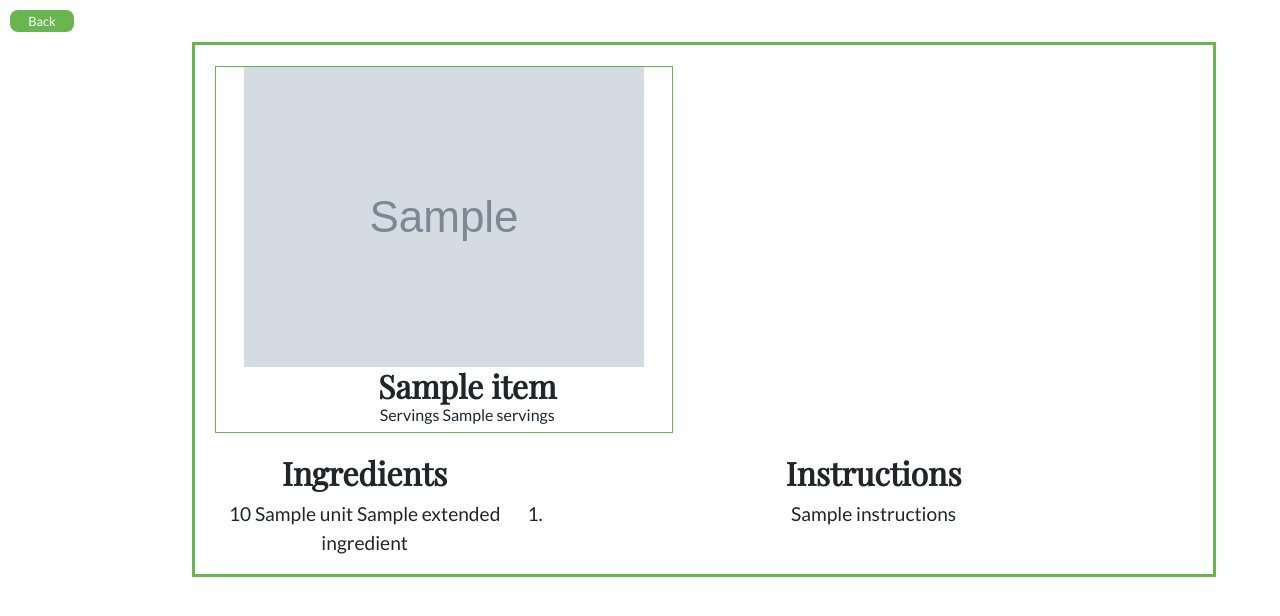
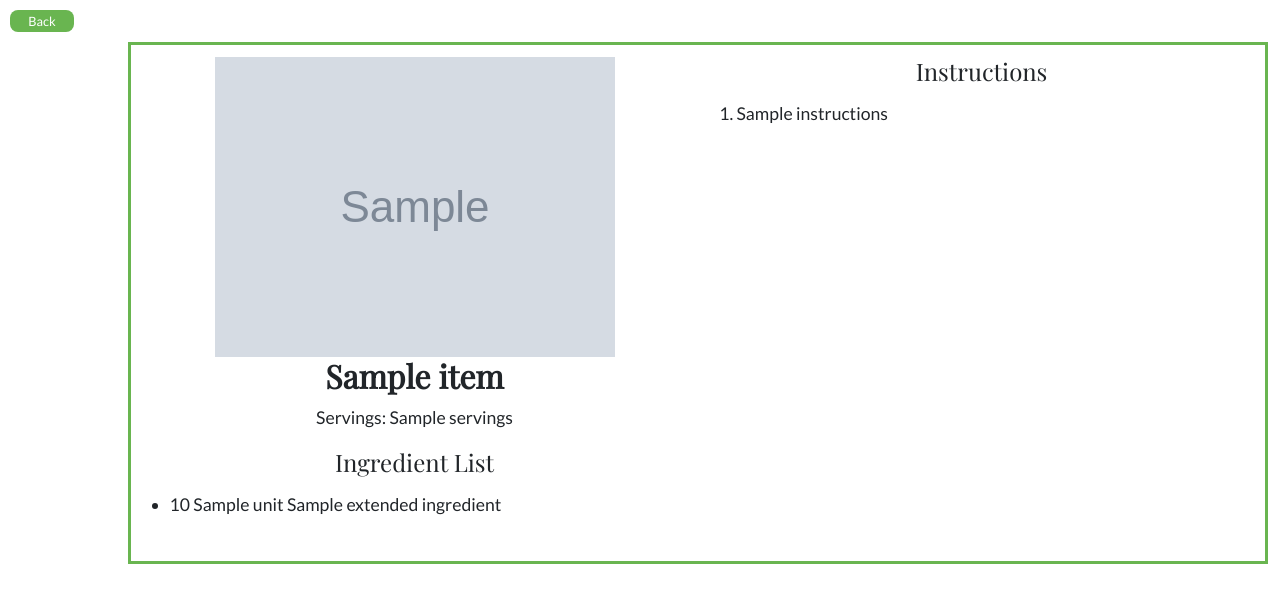
Before and after one commit to MayraM5/Recipeasy-Meal-Plan-App, a Flask app: a page that uses templates/recipe_details.html in a window 1280 px wide. Shown: the part 61-677 px from the top of the page. Run offline with Flask 2, Linux system fonts and the light colour scheme; tables that the repository leaves empty hold one stand-in row (values such as "Sample post"); grey boxes marked "Sample" are stand-in pictures; a database or web service that is not in the repository returns one stand-in record (values such as "Sample title"); data that the repository does not hold is empty; some libraries are stand-ins or nearby versions.

Commit message:
finished styling for recipe details

```diff
--- a/static/css/style.css
+++ b/static/css/style.css
@@ -16,8 +16,9 @@ h4, h5 {
   font-weight: 300;
 }
 
-h6 {
+h6, li {
   font-family: 'Lato', sans-serif;
+  font-size: 1.1rem;
 }
 
 /* nav-bar */
@@ -299,61 +300,35 @@ h6 {
 input[type="checkbox"]:checked + label {
   text-decoration: line-through;
 }
+/*
 
-.recipe {
-  width: 80%;
-  margin: 0 auto;
-  text-align: center;
-  margin-right: 15%;
-  margin-left: 15%;
-  border: 3px solid #69B550;
+/* Recipe details - Bootstrap */
+
+#recipe-details {
+  margin-left: 10%;
+  margin-right: 10%;
+  border: 3.5px solid #69B550;
 }
 
-.recipe-header {
-  display: flex;
-  align-items: center;
+.recipe-serving {
+  text-align: center;
+  padding: 12;
+}
+
+.recipe-title {
+  margin-bottom: 0em;
+  text-align: center;
+}
+
+.recipe-details-col {
+  padding: 1%;
 }
 
 .recipe-image {
-  width: 25%;
-  margin-right: 20px;
-  margin-left: 2%;
   text-align: center;
-  width: 45%;
-  border: 1px solid #69B550;
-  margin-top: 2%;
-  margin-bottom: 2%;
 }
 
-.recipe-title {
-  font-size: 2em;
-  margin-bottom: 0em;
-
+.instruction-list, .ingredient-list {
+  padding: 15;
+  padding-left: 5%;
 }
-
-.recipe-title-serving {
-  display: flex;
-  flex-direction: column;
-  margin-left: 10%;
-  margin-right: 0%;
-}
-
-.recipe-serving {
-  font-size: 1em;
-}
-
-.recipe-content {
-  margin-top: 40px;
-}
-
-.ingredient-list {
-  list-style-type: none;
-  padding: 0;
-  font-size: 1.2em;
-}
-
-.instruction-list {
-  list-style-type: decimal;
-  padding: 0;
-  font-size: 1.2em;
-}
--- a/templates/recipe_details.html
+++ b/templates/recipe_details.html
@@ -5,52 +5,46 @@
     <!-- back button -->
 <button class="back-button" onclick="window.history.back()">Back</button>
 {% if recipe %}
-    <div class="recipe">
+    <div class="container" id="recipe-details">
+        <div class="row">
+            <div class="col-md-6 recipe-details-col">
+
+                <div class="recipe-image">
                 {% if recipe["image"] %}
-        <div class="recipe-image">
-            <img src='{{ recipe["image"] }}'>
+                    <img src="{{ recipe['image'] }}" alt="Recipe Image"  class="img-fluid">
                 {% else %}
-            <img src="../static/images/no_recipe_img.jpg">
+                    <img src="/static/images/no_recipe_img.jpg" alt="Recipe Image"  class="img-fluid"">
                 {% endif %}
-        <div class="recipe-title-serving">
-            <h3 class="recipe-title">{{ recipe["title"] }}</h3>
-            <h6 class="recipe-serving">Servings {{ recipe["servings"] }}</h6>
                 </div>
-        </div>
-        <div class="container justify-content-center">
-            <div class="row">
+                <h2 class="recipe-title">{{ recipe["title"] }}</h2>
+                <h6 class="recipe-serving">Servings: {{ recipe["servings"] }}</h6>
+                <h4 class="recipe-title">Ingredient List</h4>
                 {% if recipe['ingredients'] %}
-                <div class="col-4">
-                    <h2>Ingredients</h2>
+                    <ul class="ingredient-list">
                         {% for ingredient in recipe['ingredients'] %}
-                    <ul class="ingredient-list">
                             <li>{{ ingredient['amount'] }} {{ ingredient['unit'] }} {{ ingredient['name'] }}</li>
+                        {% endfor %}
                     </ul>
-                    {% endfor %}
                     {% else %}
                         <p>Sorry! There are no ingredients for this recipe yet &#128542;</p>
                     {% endif %}
             </div>
+            <div class="col-md-6 recipe-details-col">
+                <h4 class="recipe-title">Instructions</h4>
                 {% if recipe['instructions'] %}
-                <div class="col-8">
-                    <h2>Instructions</h2>
                     <ol class="instruction-list">
                         {% for i in recipe['instructions'] %}
                             <li>{{ i }} </li>
                         {% endfor %}
                     </ol>
-                </div>
                 {% else %}
-                    <p>Sorry! There are no instructions for this recipe yet &#128542;</p>
+                    <h6>Sorry! There are no instructions for this recipe yet &#128542;</h6>
                 {% endif %}
             </div>
          </div>
     </div>
 {% endif %}
 
-
-
-
 </body>
 <script src="../static/js/recipe.js"> </script>
 {% endblock %}
```
Lines whose indentation alone changed are shown as unchanged.
